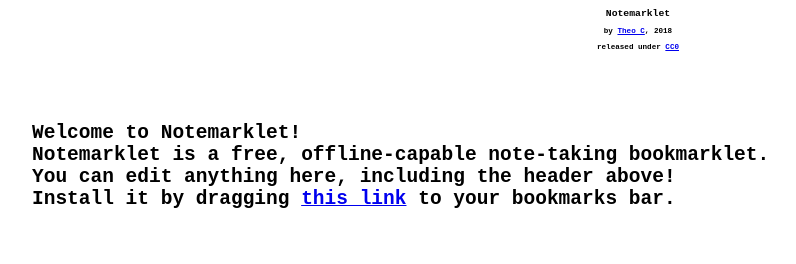
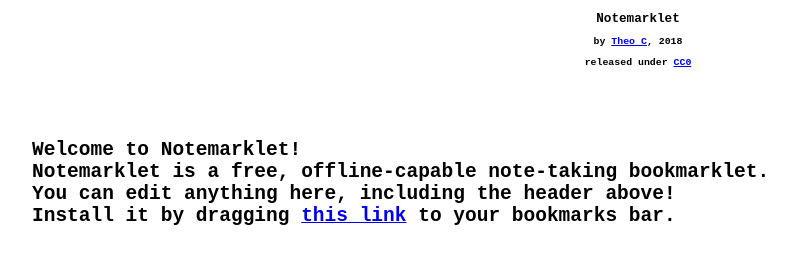
Before and after one commit to DyingEcho/Notemarklet, a plain HTML site: page index.html in a window 1280 px wide. Shown: the whole page, without its empty margins (2-798 px from the left). Drawn offline with Linux system fonts and the light colour scheme.

Commit message:
Update index.html

```diff
--- a/index.html
+++ b/index.html
@@ -26,7 +26,7 @@
 <div style="font-family:monospace;">
 
 	<!-- Header -->
-	<div style="font-size:0.5em; text-align:center; margin-top: 1.25em;">
+	<div style="font-size:0.65em; text-align:center; margin-top: 1.25em;">
 		<h2>Notemarklet</h2>
 		<h3>by <a href="http://github.com/DyingEcho/">Theo C</a>, 2018</h3>  <!-- Note: if you modify this, you don't have to credit me, but it'd be nice. -->
 		<h3>released under <a href="http://bit.ly/CC0terms">CC0</a></h3>
```
